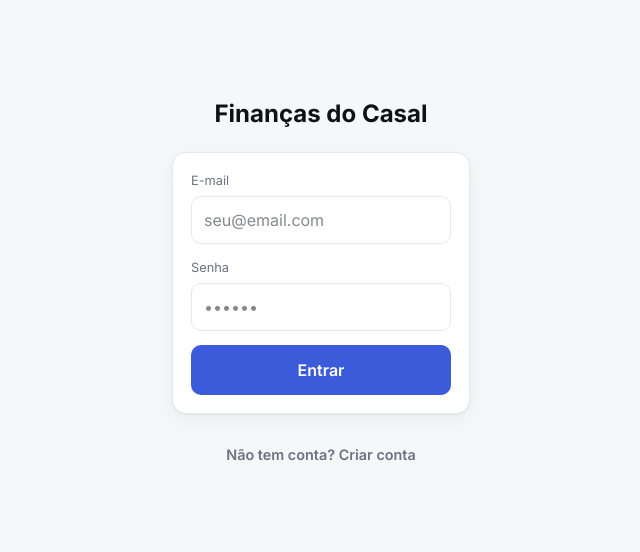
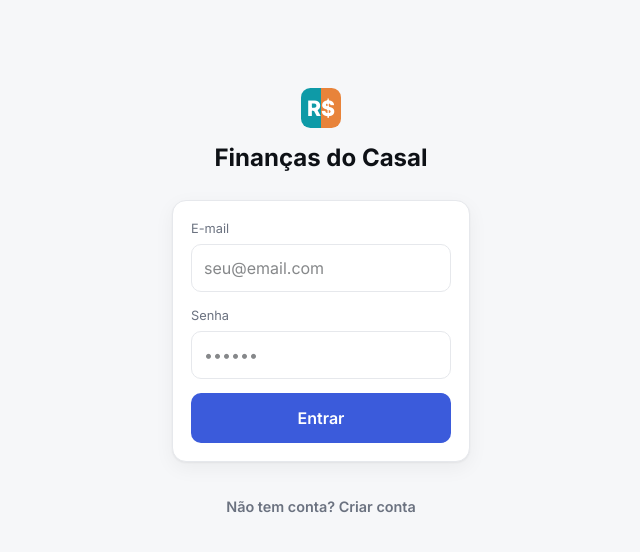
Before and after one commit to luiznocencio/financas-casal, a Next.js app: page /login in a window 1280 px wide. Shown: the top 552 px of the page, without its empty margins (319-959 px from the left). Built offline with nearby package versions, Linux system fonts and the light colour scheme.

Commit message:
polish(ui): marca do app no login e onboarding

```diff
--- a/src/app/login/page.tsx
+++ b/src/app/login/page.tsx
@@ -4,6 +4,7 @@ import { useRouter } from "next/navigation";
 import { Card } from "@/components/ui/Card";
 import { Button } from "@/components/ui/Button";
 import { Field } from "@/components/ui/Field";
+import { Marca } from "@/components/ui/Marca";
 import { createBrowserSupabase } from "@/lib/supabase/client";
 
 function mensagemErro(msg: string): string {
@@ -66,10 +67,13 @@ export default function LoginPage() {
   }
 
   return (
-    <main style={{ maxWidth: 380, margin: "80px auto", padding: 16, display: "grid", gap: 20 }}>
-      <h1 style={{ textAlign: "center", fontFamily: "var(--font-sans)", fontWeight: 700, fontSize: "1.5rem" }}>
-        Finanças do Casal
-      </h1>
+    <main style={{ maxWidth: 380, margin: "72px auto", padding: 16, display: "grid", gap: 24 }}>
+      <div style={{ display: "grid", justifyItems: "center", gap: 12 }}>
+        <Marca />
+        <h1 style={{ textAlign: "center", fontFamily: "var(--font-sans)", fontWeight: 700, fontSize: "1.5rem", margin: 0 }}>
+          Finanças do Casal
+        </h1>
+      </div>
 
       <Card>
         <form onSubmit={enviar} style={{ display: "grid", gap: 14 }}>
--- a/src/components/onboarding/OnboardingForm.tsx
+++ b/src/components/onboarding/OnboardingForm.tsx
@@ -4,6 +4,7 @@ import { useRouter } from "next/navigation";
 import { Card } from "@/components/ui/Card";
 import { Button } from "@/components/ui/Button";
 import { Field } from "@/components/ui/Field";
+import { Marca } from "@/components/ui/Marca";
 
 export function OnboardingForm({ nomeSugerido }: { nomeSugerido: string }) {
   const router = useRouter();
@@ -42,7 +43,8 @@ export function OnboardingForm({ nomeSugerido }: { nomeSugerido: string }) {
 
   return (
     <main style={{ maxWidth: 440, margin: "48px auto", padding: 16, display: "grid", gap: 16 }}>
-      <div>
+      <div style={{ display: "grid", justifyItems: "center", gap: 12, textAlign: "center" }}>
+        <Marca size={36} />
         <h1 style={{ marginBottom: 4 }}>Bem-vindo(a)!</h1>
         <p style={{ color: "var(--muted)" }}>
           Vamos configurar o lar de vocês. Crie um novo, ou entre no lar do seu parceiro(a) com o código de convite.
--- /dev/null
+++ b/src/components/ui/Marca.tsx
@@ -0,0 +1,14 @@
+export function Marca({ size = 40 }: { size?: number }) {
+  return (
+    <span aria-hidden style={{ display: "inline-flex" }}>
+      <svg width={size} height={size} viewBox="0 0 64 64">
+        <defs><clipPath id="marca-r"><rect width="64" height="64" rx="15" /></clipPath></defs>
+        <g clipPath="url(#marca-r)">
+          <rect width="32" height="64" fill="var(--pessoa-a)" />
+          <rect x="32" width="32" height="64" fill="var(--pessoa-b)" />
+        </g>
+        <text x="32" y="44" fontFamily="var(--font-sans), sans-serif" fontSize="34" fontWeight="800" fill="#fff" textAnchor="middle">R$</text>
+      </svg>
+    </span>
+  );
+}
```
